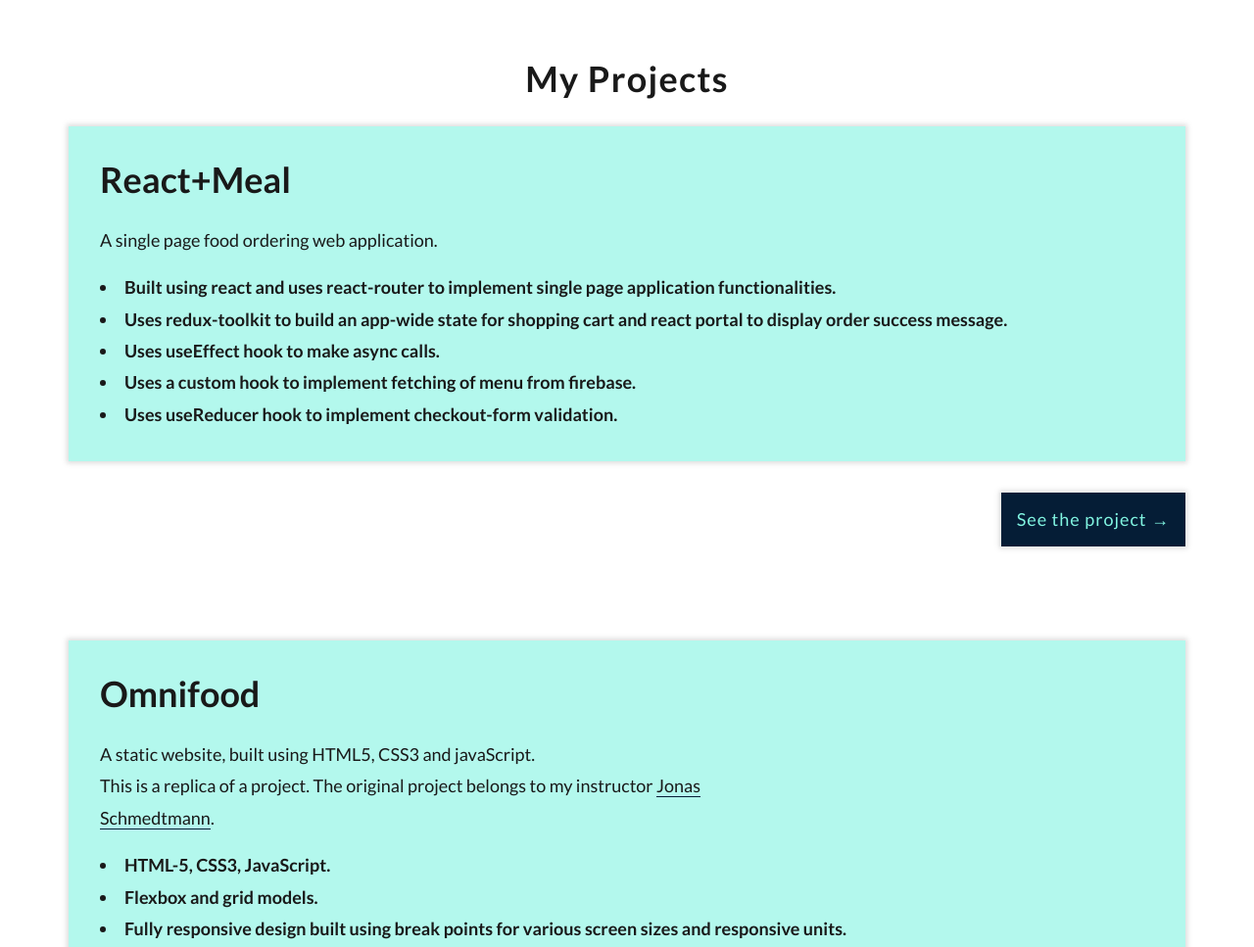
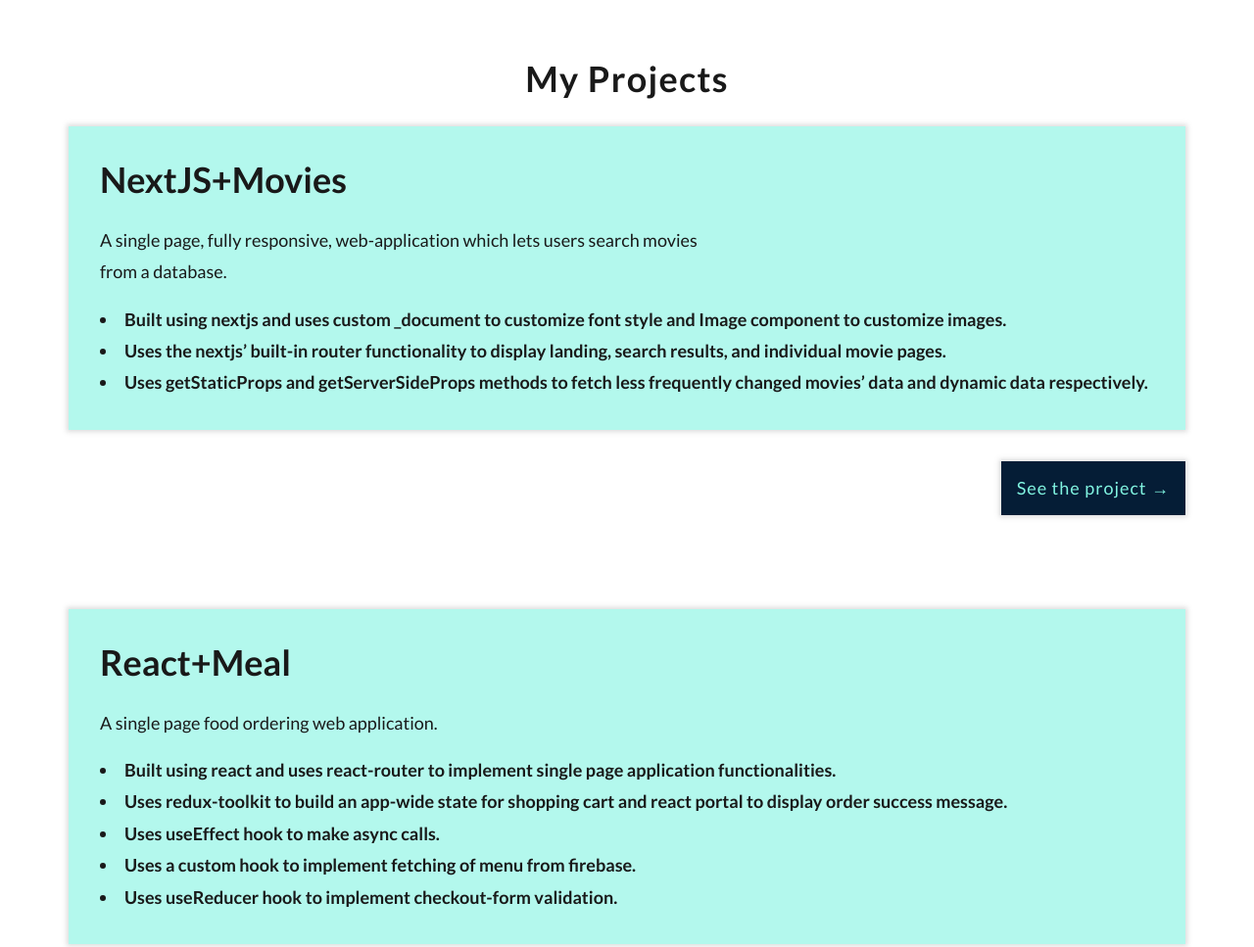
Before and after one commit to gursewakkular72/Portfolio, a plain HTML site: page index.html in a window 1280 px wide. Shown: the part 760-1727 px from the top of the page at 98% size. Drawn offline with Linux system fonts and the light colour scheme.

Commit message:
after adding the next+JS project

```diff
--- a/CSS/queries.css
+++ b/CSS/queries.css
@@ -128,6 +128,7 @@
   .hero-section {
     padding-bottom: 0rem;
   }
+  .project-0,
   .project-1,
   .project-2,
   .project-3 {
--- a/index.html
+++ b/index.html
@@ -218,7 +218,43 @@
           </h1>
         </div>
 
-        <!-- The new changes begin here -->
+        <!-- The nextJS+Movies starts here -->
+
+        <div class="project-0 container">
+          <h2 class="secondary-heading">NextJS+Movies</h2>
+          <p class="project-para">
+            A single page, fully responsive, web-application which lets users
+            search movies from a database.
+          </p>
+
+          <ul class="project-para-list">
+            <li>
+              Built using nextjs and uses custom _document to customize font
+              style and Image component to customize images.
+            </li>
+            <li>
+              Uses the nextjs’ built-in router functionality to display landing,
+              search results, and individual movie pages.
+            </li>
+            <li>
+              Uses getStaticProps and getServerSideProps methods to fetch less
+              frequently changed movies’ data and dynamic data respectively.
+            </li>
+          </ul>
+        </div>
+        <div class="project-link-button container">
+          <a
+            class="link-to-project"
+            rel="noopener"
+            target="_blank"
+            href="https://nextjs-movies-gules.vercel.app/"
+          >
+            See the project &rarr;
+          </a>
+        </div>
+
+        <!-- The nextJS+Movies ends here -->
+
         <div class="project-0 container">
           <h2 class="secondary-heading">React+Meal</h2>
           <p class="project-para">
@@ -252,12 +288,10 @@
           </a>
         </div>
 
-        <!-- The new changes ends here -->
-
         <div class="project-1 container">
           <h2 class="secondary-heading">Omnifood</h2>
           <p class="project-para">
-            A static website, built using HTML5, CSS3 and javaScript. <br />
+            A food delivery service website. <br />
             This is a replica of a project. The original project belongs to my
             instructor
             <a
@@ -294,7 +328,8 @@
           <h2 class="secondary-heading">Forkify App</h2>
 
           <p class="project-para">
-            A dynamic web application, built using javaScript.
+            A web-application, which allows the user to search food recipes, add
+            recipes, and bookmark recipes.
             <br />
             This is a replica of a project. The original project belongs to my
             instructor
@@ -338,7 +373,8 @@
           <h2 class="secondary-heading">Bankist</h2>
 
           <p class="project-para">
-            A minimalistic dynamic website developed using JavaScript. <br />
+            A web application developed using javaScript, simulates a bank’s
+            transaction page. <br />
             <strong
               ><em
                 >To login to the project, use the first user name: "js" and the
```
